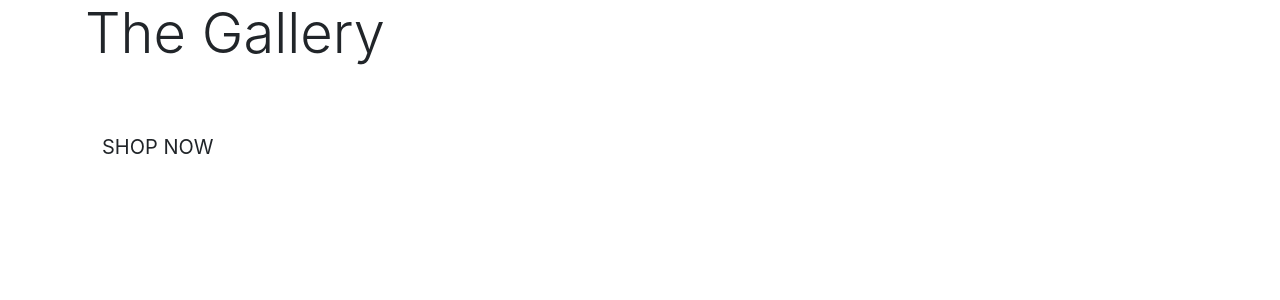
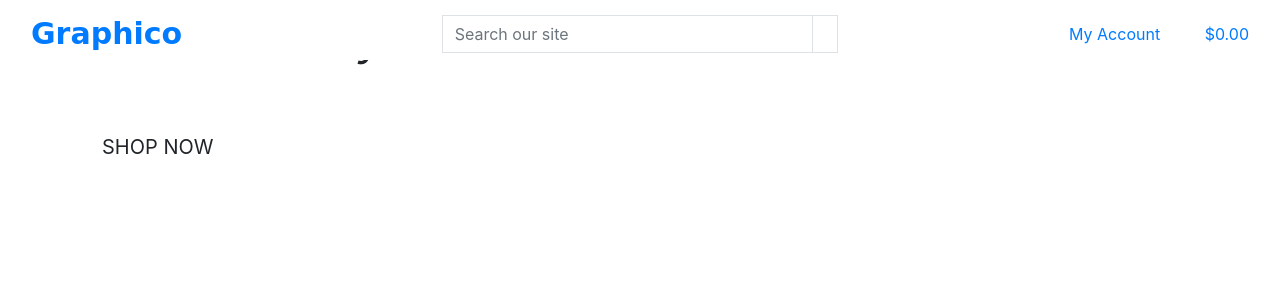
Before and after one commit to amal-yusuf/graphico-1, a Django app: page / in a window 1280 px wide. Shown: the top 300 px of the page. Run offline with Django 3.2, Linux system fonts and the light colour scheme; some libraries are stand-ins or nearby versions.

Commit message:
Addedmain page header

```diff
--- a/templates/base.html
+++ b/templates/base.html
@@ -15,6 +15,7 @@
 
     {% block corecss %}
         <link rel="stylesheet" href="https://stackpath.bootstrapcdn.com/bootstrap/4.4.1/css/bootstrap.min.css" integrity="sha384-Vkoo8x4CGsO3+Hhxv8T/Q5PaXtkKtu6ug5TOeNV6gBiFeWPGFN9MuhOf23Q9Ifjh" crossorigin="anonymous">
+        <link rel="stylesheet" href="https://fonts.googleapis.com/css?family=Lato&display=swap">
     {% endblock %}
 
     {% block extra_css %}
@@ -22,17 +23,79 @@
 
     {% block corejs %}
         <script src="https://cdn.jsdelivr.net/npm/jquery@3.5.1/dist/jquery.min.js" integrity="sha256-9/aliU8dGd2tb6OSsuzixeV4y/faTqgFtohetphbbj0=" crossorigin="anonymous"></script>
-        <script src="https://cdn.jsdelivr.net/npm/popper.js@1.16.0/dist/umd/popper.min.js" integrity="sha384-Q6E9RHvbIyZFJoft+2mJbHaEWldlvI9IOYy5n3zV9zzTtmI3UksdQRVvoxMfooAo" crossorigin="anonymous"></script>
-        <script src="https://stackpath.bootstrapcdn.com/bootstrap/4.4.1/js/bootstrap.min.js" integrity="sha384-wfSDF2E50Y2D1uUdj0O3uMBJnjuUD4Ih7YwaYd1iqfktj0Uod8GCExl3Og8ifwB6" crossorigin="anonymous"></script>
+        <script src="https://cdn.jsdelivr.net/npm/popper.js@1.16.1/dist/umd/popper.min.js" integrity="sha384-9/reFTGAW83EW2RDu2S0VKaIzap3H66lZH81PoYlFhbGU+6BZp6G7niu735Sk7lN" crossorigin="anonymous"></script>
+        <script src="https://cdn.jsdelivr.net/npm/bootstrap@4.6.2/dist/js/bootstrap.min.js" integrity="sha384-+sLIOodYLS7CIrQpBjl+C7nPvqq+FbNUBDunl/OZv93DB7Ln/533i8e/mZXLi/P+" crossorigin="anonymous"></script>
     {% endblock %}
 
     {% block extra_js %}
     {% endblock %}
 
     <title>Graphico {% block extra_title %}{% endblock %}</title>
+
+
   </head>
   <body>
-    <header class="container-fluid fixed-top"></header>
+    <header class="container-fluid fixed-top">
+      <div id="topnav" class="row bg-white pt-lg-2 d-none d-lg-flex">
+        <div class="col-12 col-lg-4 my-auto py-1 py-lg-0 text-center text-lg-left">
+            <a href="{% url 'home' %}" class="nav-link main-logo-link">
+                <h2 class="logo-font text-black my-0" style="font-family: 'Rubik Bubbles', cursive; font-size:30px;"><strong>Graphico</strong></h2>
+            </a>
+        </div>
+        <div class="col-12 col-lg-4 my-auto py-1 py-lg-0">
+            <form method="GET" action="">
+                <div class="input-group w-100">
+                    <input class="form-control border border-black rounded-0" type="text" name="q" placeholder="Search our site">
+                    <div class="input-group-append">
+                        <button class="form-control btn btn-black border border-black rounded-0" type="submit">
+                            <span class="icon">
+                                <i class="fas fa-search"></i>
+                            </span>
+                        </button>
+                    </div>
+                </div>
+            </form>
+        </div>
+        <div class="col-12 col-lg-4 my-auto py-1 py-lg-0">
+            <ul class="list-inline list-unstyled text-center text-lg-right my-0">
+                <li class="list-inline-item dropdown">
+                    <a class="text-black nav-link" href="#" id="user-options" data-toggle="dropdown" aria-haspopup="true" aria-expanded="false">
+                        <div class="text-center">
+                            <div><i class="fas fa-user fa-lg"></i></div>
+                            <p class="my-0">My Account</p>
+                        </div>
+                    </a>
+                    <div class="dropdown-menu border-0" aria-labelledby="user-options">
+                        {% if request.user.is_authenticated %}
+                            {% if request.user.is_superuser %}
+                                <a href="" class="dropdown-item">Product Management</a>
+                            {% endif %}
+                            <a href="" class="dropdown-item">My Profile</a>
+                            <a href="{% url 'account_logout' %}" class="dropdown-item">Logout</a>
+                        {% else %}
+                            <a href="{% url 'account_signup' %}" class="dropdown-item">Register</a>
+                            <a href="{% url 'account_login' %}" class="dropdown-item">Login</a>
+                        {% endif %}
+                    </div>
+                </li>
+                <li class="list-inline-item">
+                    <a class="{% if grand_total %}text-info font-weight-bold{% else %}text-black{% endif %} nav-link" href="">
+                        <div class="text-center">
+                            <div><i class="fas fa-shopping-bag fa-lg"></i></div>
+                            <p class="my-0">
+                                {% if grand_total %}
+                                    ${{ grand_total|floatformat:2 }}
+                                {% else %}
+                                    $0.00
+                                {% endif %}
+                            </p>
+                        </div>
+                    </a>
+                </li>
+            </ul>
+        </div>
+      </div>
+    </header>
 
 {% if messages %}
     <div class="message-container"></div>
@@ -47,6 +110,5 @@
 {% block postloadjs %}
 {% endblock %}
 
-
   </body>
 </html>
```
Lines whose indentation alone changed are shown as unchanged.
